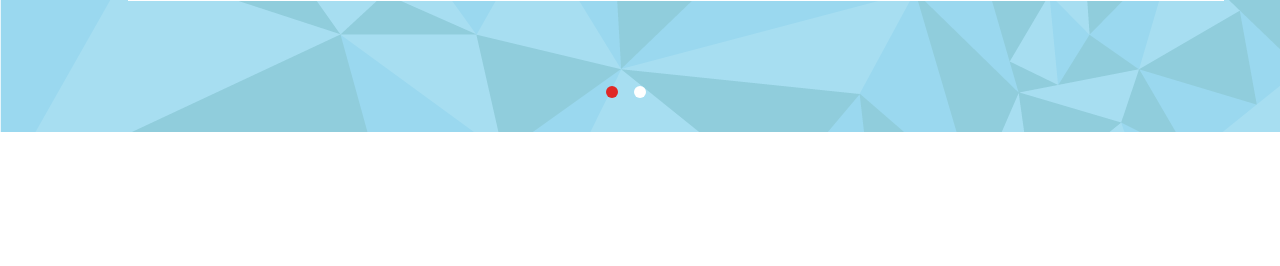
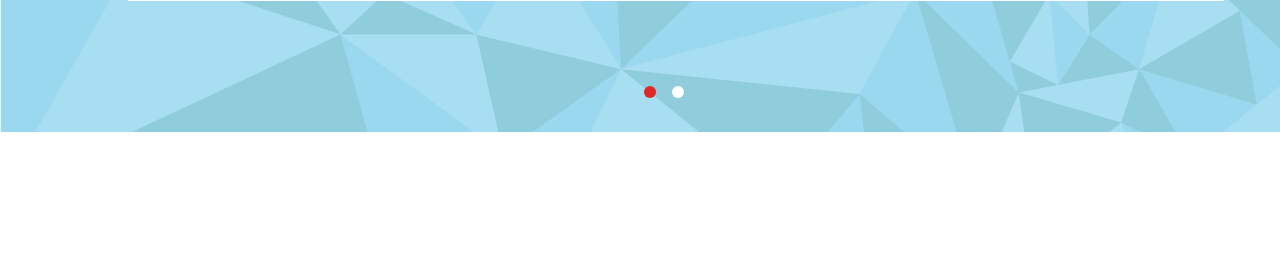
Before and after one commit to IsaacVH/Connected-Customer-Wide, a PHP site: page /htdocs/pages/connected-customer_main-page.php in a window 1280 px wide. Shown: the part 813-1079 px from the top of the page. Run offline with PHP 8.4, Linux system fonts and the light colour scheme.

Commit message:
indicator

```diff
--- a/htdocs/css/carousel.css
+++ b/htdocs/css/carousel.css
@@ -140,7 +140,8 @@
 #indicator {
 	width: 140px;
 	padding: 30px 0 0 30px;
-	margin-left: calc(50% - 64px);
+	position:absolute;
+	margin-left: 48%;
 	margin-top:-55px;
 	display: block;
 	text-align: center;
```
